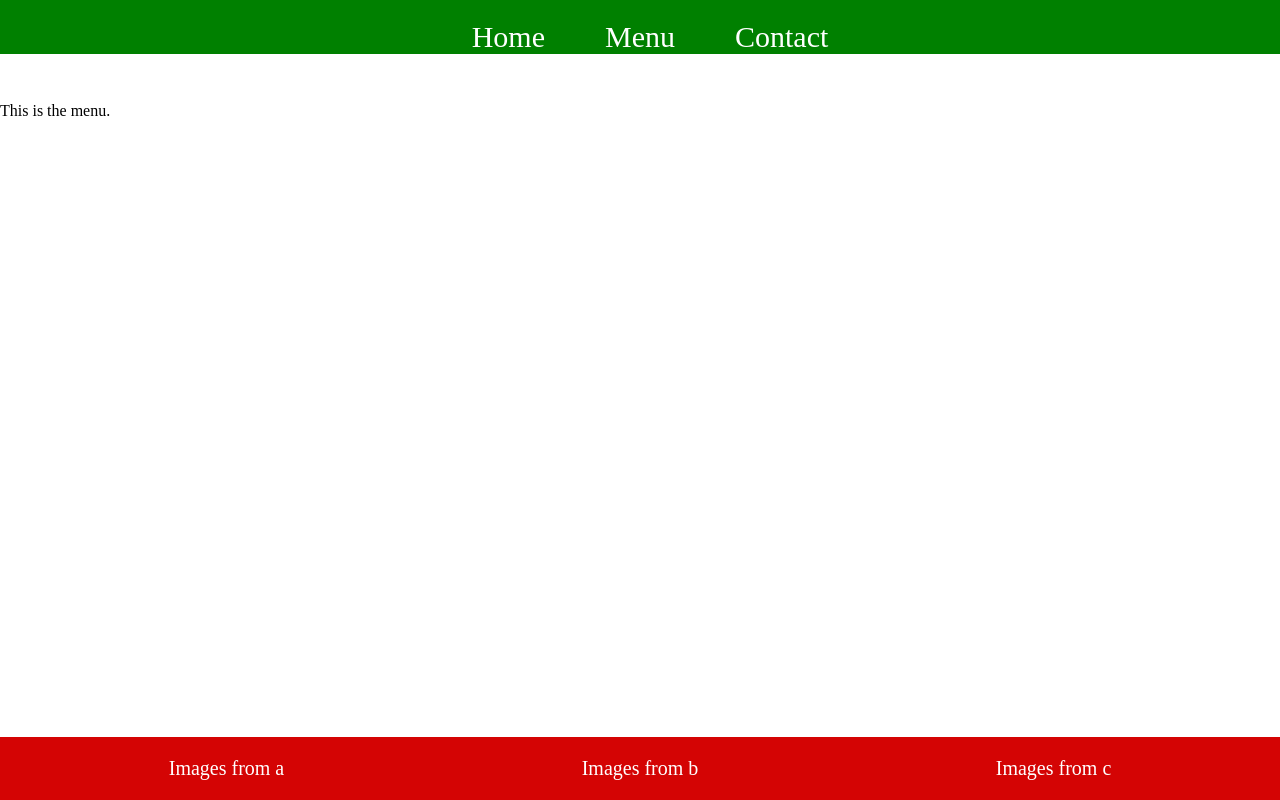
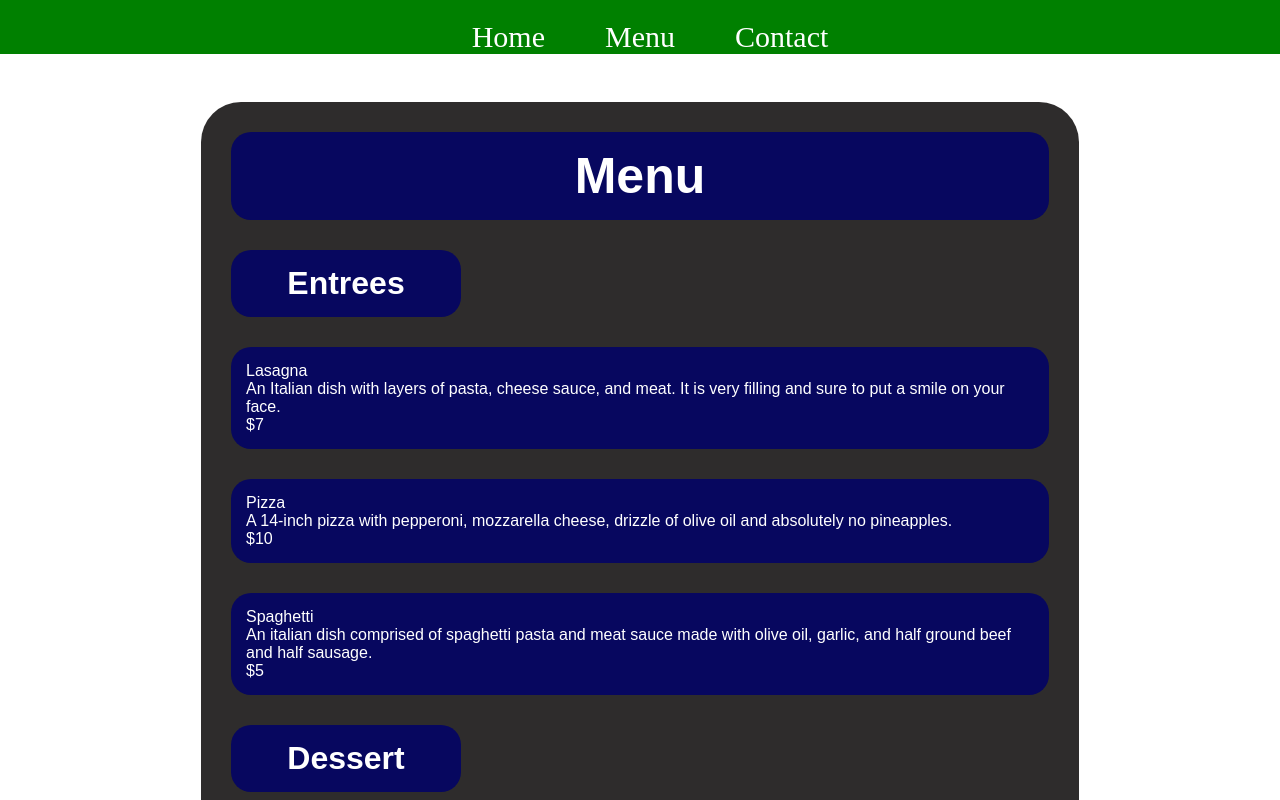
Before and after one commit to Matt602/Restaurant-Page, a website built with webpack: page dist/index.html in a window 1280 px wide. Both pictures are taken after a click on the item "Menu". Shown: the top 800 px of the page. Built offline with nearby package versions, Linux system fonts and the light colour scheme.

Commit message:
Implemented the content for the menu tab in the menu.js module.

```diff
--- a/src/menu.js
+++ b/src/menu.js
@@ -3,7 +3,103 @@ export default function menu()
     const element = document.querySelector('#content');
 
     const div = document.createElement('div');
-    div.textContent = 'This is the menu.';
+    div.setAttribute('id', 'main-content');
+
+    const div_menu_header = document.createElement('div');
+    div_menu_header.classList.add('menu-header');
+    div_menu_header.classList.add('main-content-info');
+    div_menu_header.textContent = 'Menu';
+
+    div.appendChild(div_menu_header);
+
+    const entree_header = document.createElement('h1');
+    entree_header.classList.add('main-content-info');
+    entree_header.classList.add('menu-subsection');
+    entree_header.textContent = 'Entrees';
+
+    div.appendChild(entree_header);
+
+
+    const div_lasagna = document.createElement('div');
+    div_lasagna.classList.add('main-content-info');
+    const div_lasagna_header = document.createElement('div');
+    div_lasagna_header.textContent = 'Lasagna';
+    div_lasagna.appendChild(div_lasagna_header);
+    const div_lasagna_desc = document.createElement('div');
+    div_lasagna_desc.textContent = 'An Italian dish with layers of pasta, cheese sauce, and meat. It is very filling and sure to put a smile on your face.'
+    div_lasagna.appendChild(div_lasagna_desc);
+    const div_lasagna_price = document.createElement('div');
+    div_lasagna_price.textContent = '$7';
+    div_lasagna.appendChild(div_lasagna_price);
+
+
+    div.appendChild(div_lasagna);
+
+
+    const div_pizza = document.createElement('div');
+    div_pizza.classList.add('main-content-info');
+    const div_pizza_header = document.createElement('div');
+    div_pizza_header.textContent = 'Pizza';
+    div_pizza.appendChild(div_pizza_header);
+    const div_pizza_desc = document.createElement('div');
+    div_pizza_desc.textContent = 'A 14-inch pizza with pepperoni, mozzarella cheese, drizzle of olive oil and absolutely no pineapples.';
+    div_pizza.appendChild(div_pizza_desc);
+    const div_pizza_price = document.createElement('div');
+    div_pizza_price.textContent = '$10';
+    div_pizza.appendChild(div_pizza_price);
+
+    div.appendChild(div_pizza);
+
+    const div_spaghetti = document.createElement('div');
+    div_spaghetti.classList.add('main-content-info');
+    const div_spaghetti_header = document.createElement('div');
+    div_spaghetti_header.textContent = 'Spaghetti';
+    div_spaghetti.appendChild(div_spaghetti_header);
+    const div_spaghetti_desc = document.createElement('div');
+    div_spaghetti_desc.textContent = 'An italian dish comprised of spaghetti pasta and meat sauce made with olive oil, garlic, and half ground beef and half sausage.';
+    div_spaghetti.appendChild(div_spaghetti_desc);
+    const div_spaghetti_price = document.createElement('div');
+    div_spaghetti_price.textContent = '$5';
+    div_spaghetti.appendChild(div_spaghetti_price);
+
+    div.appendChild(div_spaghetti);
+
+    const dessert_header = document.createElement('h1');
+    dessert_header.classList.add('main-content-info');
+    dessert_header.classList.add('menu-subsection');
+    dessert_header.textContent = 'Dessert';
+
+    div.appendChild(dessert_header);
+
+
+    const div_tiramisu = document.createElement('div');
+    div_tiramisu.classList.add('main-content-info');
+    const div_tiramisu_header = document.createElement('div');
+    div_tiramisu_header.textContent = 'Tiramisu';
+    div_tiramisu.appendChild(div_tiramisu_header);
+    const div_tiramisu_desc = document.createElement('div');
+    div_tiramisu_desc.textContent = 'A coffee flavored cake. It is made of ladyfingers dipped in coffee, layered with a whipped mixture of eggs, sugar, and mascarpone cheese, flavoured with cocoa.';
+    div_tiramisu.appendChild(div_tiramisu_desc);
+    const div_tiramisu_price = document.createElement('div');
+    div_tiramisu_price.textContent = '$4';
+    div_tiramisu.appendChild(div_tiramisu_price);
+
+    div.appendChild(div_tiramisu);
+
+    const div_cannoli = document.createElement('div');
+    div_cannoli.classList.add('main-content-info');
+    const div_cannoli_header = document.createElement('div');
+    div_cannoli_header.textContent = 'Cannoli';
+    div_cannoli.appendChild(div_cannoli_header);
+    const div_cannoli_desc = document.createElement('div');
+    div_cannoli_desc.textContent = 'A tube-shaped pastry filled with a sweet, creamy filling containing ricotta cheese.';
+    div_cannoli.appendChild(div_cannoli_desc);
+    const div_cannoli_price = document.createElement('div');
+    div_cannoli_price.textContent = '$2';
+    div_cannoli.appendChild(div_cannoli_price);
+
+    div.appendChild(div_cannoli);
 
     element.appendChild(div);
+
 }
--- a/src/style.css
+++ b/src/style.css
@@ -93,8 +93,14 @@ ul {
     text-align: center;
 }
 
-.header-main-content {
+.header-main-content, .menu-header {
     text-align: center;
     font-size: 50px;
     font-weight: bold;
 }
+
+.menu-subsection {
+    max-width: 200px;
+    display: flex;
+    justify-content: center;
+}
```
Also changed, not shown: dist/main.js.
